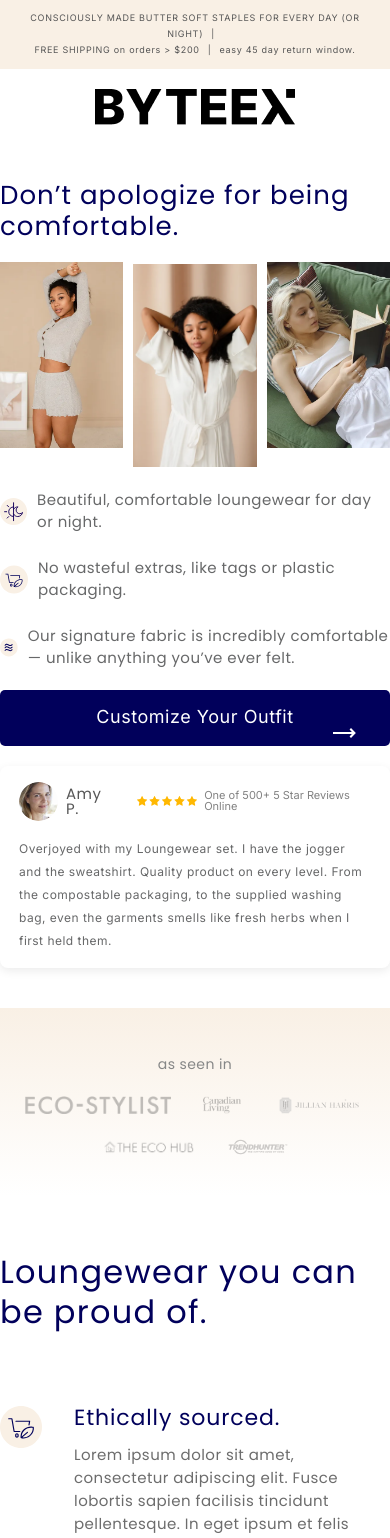
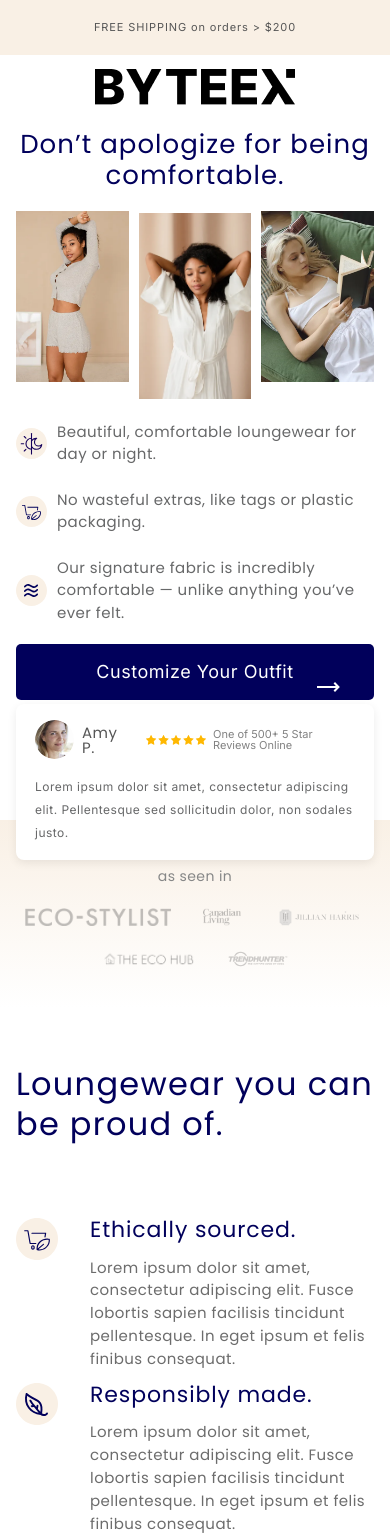
Before and after one commit to manilchuk/test-task-byteex, a Next.js app: page / in a window 390 px wide. Shown: the top 1538 px of the page. Built offline with nearby package versions, Linux system fonts and the light colour scheme.

Commit message:
fix Hero mobile styles

```diff
--- a/app/globals.css
+++ b/app/globals.css
@@ -79,6 +79,7 @@
 .container {
   max-width: var(--container-w);
   margin-inline: auto;
+  padding: 0 24px;
 }
 
 @media (prefers-reduced-motion: reduce) {
@@ -90,3 +91,9 @@
     animation: none !important;
   }
 }
+
+@media (max-width: 900px) {
+  .container {
+    padding: 0 16px;
+  }
+}
--- a/components/BestSelfSection/BestSelfSection.module.css
+++ b/components/BestSelfSection/BestSelfSection.module.css
@@ -1,5 +1,3 @@
-/* components/BestSelfSection/BestSelfSection.module.css */
-
 .section {
   padding: 83px 0 95px;
   background-color: var(--color-background-light);
@@ -135,7 +133,7 @@
 
   .title {
     font-size: 26px;
-    text-align: left;
+    text-align: center;
   }
 
   .btn {
--- a/components/Header/Header.module.css
+++ b/components/Header/Header.module.css
@@ -1,7 +1,3 @@
-.header {
-  padding-bottom: 31px;
-}
-
 .topbar {
   background: var(--color-cream);
   display: flex;
@@ -33,14 +29,18 @@
 
 @media (max-width: 900px) {
   .topbar {
-    font-size: 9px;
-    line-height: 1.8;
+    flex-wrap: nowrap;
     padding: 10px 16px;
-    margin-bottom: 20px;
+    margin-bottom: 14px;
+  }
+
+  .topbar span:nth-child(1),
+  .topbar span:nth-child(3) {
+    display: none;
   }
 
   .topbar span:not(:last-child)::after {
-    margin: 0 8px;
+    content: none;
   }
 
   .logoRow {
--- a/components/Hero/Hero.module.css
+++ b/components/Hero/Hero.module.css
@@ -37,6 +37,13 @@
   gap: 10px;
   align-items: center;
 }
+
+.bulletIcon {
+  flex: 0 0 31px;
+  width: 31px;
+  height: 31px;
+}
+
 .bulletText {
   max-width: 430px;
   font-family: var(--font-sofia-pro), sans-serif;
@@ -93,7 +100,9 @@
 
 .review {
   grid-area: review;
-  position: relative;
+  position: absolute;
+  left: 0;
+  bottom: -146px;
   max-width: 420px;
   border-radius: 8px;
   z-index: 2;
@@ -147,7 +156,7 @@
   color: var(--color-gray-500);
 }
 
-.review p {
+.reviewTextDesktop {
   grid-column: 1 / -1;
   margin-top: 12px;
   font-family: var(--font-suisse-int), sans-serif;
@@ -156,6 +165,10 @@
   line-height: 1.91667;
   letter-spacing: 0.04em;
   color: var(--foreground);
+}
+
+.reviewTextMobile {
+  display: none;
 }
 
 .collage {
@@ -236,19 +249,36 @@
 
   .title {
     font-size: 26px;
-    text-align: left;
+    text-align: center;
   }
 
   .cta {
     width: 100%;
     max-width: 400px;
     margin-inline: auto;
+    margin-bottom: 60px;
   }
 
   .review {
+    bottom: -80px;
     width: 100%;
     max-width: none;
     box-shadow: 0 3px 10px rgba(0, 0, 0, 0.08);
+  }
+
+  .reviewTextDesktop {
+    display: none;
+  }
+  .reviewTextMobile {
+    display: block;
+    grid-column: 1 / -1;
+    margin-top: 12px;
+    font-family: var(--font-suisse-int), sans-serif;
+    font-weight: 400;
+    font-size: 12px;
+    line-height: 1.91667;
+    letter-spacing: 0.04em;
+    color: var(--foreground);
   }
 
   .collage {
--- a/components/Hero/Hero.tsx
+++ b/components/Hero/Hero.tsx
@@ -89,10 +89,15 @@
           </span>{' '}
           <span className={styles.reviewText}>One of 500+ 5 Star Reviews Online</span>
         </figcaption>
-        <p>
+        <p className={styles.reviewTextDesktop}>
           Overjoyed with my Loungewear set. I have the jogger and the sweatshirt. Quality product on
           every level. From the compostable packaging, to the supplied washing bag, even the
           garments smells like fresh herbs when I first held them.
+        </p>
+
+        <p className={styles.reviewTextMobile}>
+          Lorem ipsum dolor sit amet, consectetur adipiscing elit. Pellentesque sed sollicitudin
+          dolor, non sodales justo.
         </p>
       </figure>
     </section>
```
